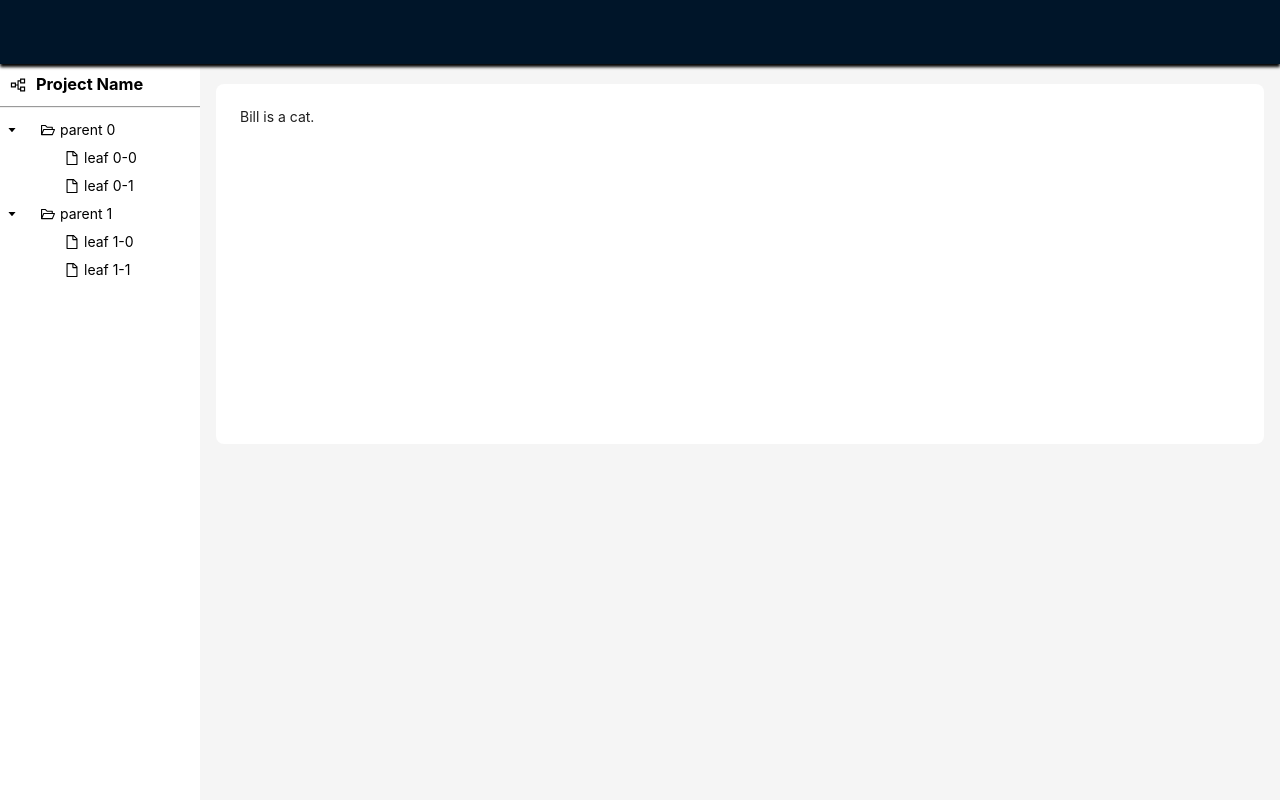
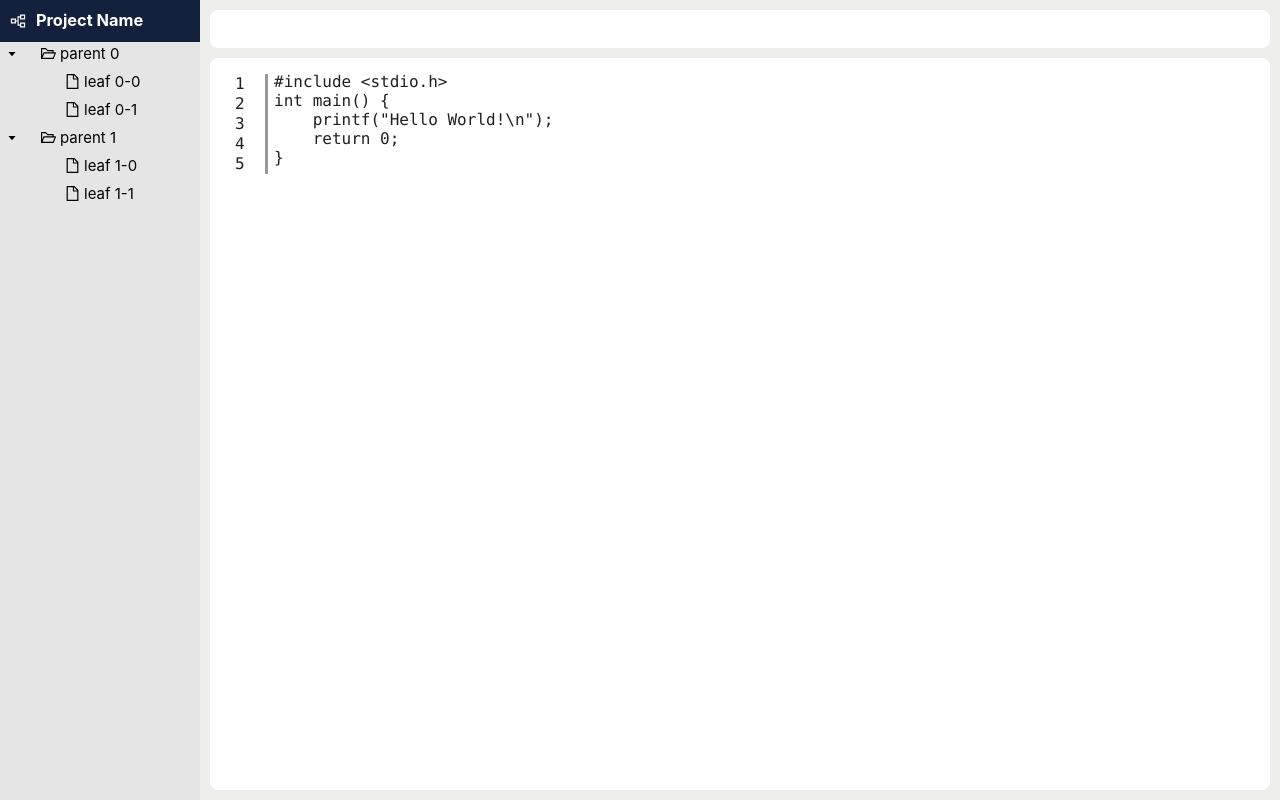
Before and after one commit to LQF39466/web-ide-front, a React (Create React App) app: page /code in a window 1280 px wide. Built offline with nearby package versions, Linux system fonts and the light colour scheme.

Commit message:
Add draft.js based editor

```diff
--- a/package.json
+++ b/package.json
@@ -6,12 +6,14 @@
     "@testing-library/jest-dom": "^5.17.0",
     "@testing-library/react": "^13.4.0",
     "@testing-library/user-event": "^13.5.0",
+    "@types/draft-js": "^0.11.18",
     "@types/jest": "^27.5.2",
     "@types/node": "^16.18.62",
     "@types/react": "^18.2.37",
     "@types/react-dom": "^18.2.15",
     "antd": "^5.13.1",
     "dayjs": "^1.11.10",
+    "draft-js": "^0.11.7",
     "react": "^18.2.0",
     "react-dom": "^18.2.0",
     "react-router-dom": "^6.21.3",
--- /dev/null
+++ b/src/pages/Editor/components/CodeEditor/codeStyles.css
@@ -0,0 +1,7 @@
+.globalCodeBlock {
+    font-family: source-code-pro, Menlo, Monaco, Consolas, 'Courier New', monospace;
+    margin: 0;
+    font-size: 16px;
+    white-space: nowrap;
+    overflow: auto;
+}
--- a/src/pages/Editor/components/CodeEditor/index.tsx
+++ b/src/pages/Editor/components/CodeEditor/index.tsx
@@ -1,8 +1,107 @@
-import React from "react";
+import React, {useState} from "react";
+import {Flex} from "antd"
+
+import {ContentBlock, convertFromRaw, Editor, EditorState} from "draft-js"
+import 'draft-js/dist/Draft.css'
+import './codeStyles.css'
+
+const initialCodeState = convertFromRaw({
+    entityMap: {}, blocks: [{
+        text: `#include <stdio.h>`,
+        key: 'initialCode0',
+        type: 'code-block',
+        depth: 0,
+        entityRanges: [],
+        inlineStyleRanges: [],
+    }, {
+        text: `int main() {`,
+        key: 'initialCode1',
+        type: 'code-block',
+        depth: 0,
+        entityRanges: [],
+        inlineStyleRanges: [],
+    }, {
+        text: `    printf("Hello World!\\n");`,
+        key: 'initialCode2',
+        type: 'code-block',
+        depth: 0,
+        entityRanges: [],
+        inlineStyleRanges: [],
+    }, {
+        text: `    return 0;`,
+        key: 'initialCode3',
+        type: 'code-block',
+        depth: 0,
+        entityRanges: [],
+        inlineStyleRanges: [],
+    }, {
+        text: `}`, key: 'initialCode4', type: 'code-block', depth: 0, entityRanges: [], inlineStyleRanges: [],
+    },],
+})
 
 const CodeEditor: React.FC = () => {
-    return (<>
-    </>);
+    const [editorState, setEditorState] = useState(EditorState.createWithContent(initialCodeState))
+
+    const lineMarkerGen = (codeString: string) => {
+        const regexp = /\n/g
+        const LFMatch = codeString.match(regexp)
+        let lineNum = 1
+        if (LFMatch !== null) lineNum = LFMatch.length + 1
+        let lineMarker = ''
+        for (let i = 1; i <= lineNum; i++) {
+            lineMarker = lineMarker + i + '\n'
+        }
+        return lineMarker
+    }
+
+    const codeBlockStyleFn = (contentBlock: ContentBlock) => {
+        const type = contentBlock.getType()
+        switch (type) {
+            case 'code-block':
+                return 'globalCodeBlock'
+            default:
+                return type
+        }
+    }
+
+    return (<Flex style={{height: '100%'}} vertical={true}>
+            <div style={{
+                height: '40px', width: '100%', marginBottom: '10px', backgroundColor: 'white', borderRadius: '8px'
+            }}>
+
+            </div>
+            <div style={{
+                height: '100%',
+                width: '100%',
+                backgroundColor: 'white',
+                borderRadius: '8px',
+                boxSizing: 'border-box',
+                overflowY: 'auto',
+                overflowX: 'clip'
+            }}>
+                <Flex>
+                    <pre style={{
+                        paddingLeft: '25px',
+                        width: '60px',
+                        fontSize: '16px',
+                        backgroundColor: 'white',
+                        opacity: '1.0',
+                        zIndex: 10,
+                        borderRightWidth: '1px',
+                        borderRight: 'solid #999999',
+                    }}>
+                        <code>{lineMarkerGen(editorState.getCurrentContent().getPlainText())}</code>
+                    </pre>
+                    <div style={{marginLeft: '5px', width: '100%', overflowX: 'auto'}}>
+                        <Editor
+                            editorState={editorState}
+                            onChange={setEditorState}
+                            blockStyleFn={codeBlockStyleFn}
+                        />
+                    </div>
+                </Flex>
+            </div>
+        </Flex>);
 }
 
 export default CodeEditor
--- a/src/pages/Editor/components/FileList/index.tsx
+++ b/src/pages/Editor/components/FileList/index.tsx
@@ -41,7 +41,7 @@ const FileList: React.FC = () => {
             onSelect={onSelect}
             onExpand={onExpand}
             treeData={treeData}
-            rootStyle={{background: 'transparent', color: 'black', borderTop: '2px groove #eeeeee', borderRadius: '0', paddingTop: '10px'}}
+            rootStyle={{background: 'transparent', color: 'black', fontSize: '15px'}}
         />
     );
 };
--- a/src/pages/Editor/index.tsx
+++ b/src/pages/Editor/index.tsx
@@ -3,43 +3,29 @@ import {
     PartitionOutlined,
 } from '@ant-design/icons';
 import {Flex} from 'antd';
-import {Layout, theme} from 'antd';
+import {Layout} from 'antd';
 import FileList from "./components/FileList";
+import CodeEditor from "./components/CodeEditor"
 
-const {Header, Content, Sider} = Layout;
+const {Content, Sider} = Layout;
 
 
 const EditorLayout: React.FC = () => {
-    const {
-        token: {colorBgContainer, borderRadiusLG},
-    } = theme.useToken();
 
     return (
         <Layout style={{minHeight: '100vh'}}>
-            <Header style={{padding: 0, boxShadow: '0px 3px 3px black', zIndex: 10}}>
-
-            </Header>
-            <Layout>
-                <Sider style={{background: 'white'}}>
-                    <Flex style={{width: '100%', margin: '10px 0 10px 0'}}>
-                        <PartitionOutlined style={{margin: '0 10px 0 10px', fontSize: '16px'}}/>
-                        <h3 style={{margin: '0 10px 2px 0'}}>Project Name</h3>
-                    </Flex>
-                    <FileList/>
-                </Sider>
-                <Content style={{margin: '20px 16px'}}>
-                    <div
-                        style={{
-                            padding: 24,
-                            minHeight: 360,
-                            background: colorBgContainer,
-                            borderRadius: borderRadiusLG,
-                        }}
-                    >
-                        Bill is a cat.
-                    </div>
-                </Content>
-            </Layout>
+            <Sider style={{height: '100vh', background: '#e5e5e5', position: 'fixed'}}>
+                <Flex style={{width: '100%',  padding: '10px 0 10px 0', backgroundColor: '#14213d'}}>
+                    <PartitionOutlined style={{margin: '0 10px 0 10px', fontSize: '16px', color: 'white'}}/>
+                    <h3 style={{margin: '0 10px 2px 0', color: 'white'}}>Project Name</h3>
+                </Flex>
+                <FileList/>
+            </Sider>
+            <Content style={{height: '100vh', marginLeft: '200px', backgroundColor: '#edede9'}}>
+                <div style={{height: '100%', padding: '10px'}}>
+                    <CodeEditor/>
+                </div>
+            </Content>
         </Layout>
     );
 };
```
Also changed, not shown: 1 other file (tests, documents, lock files or other folders).
